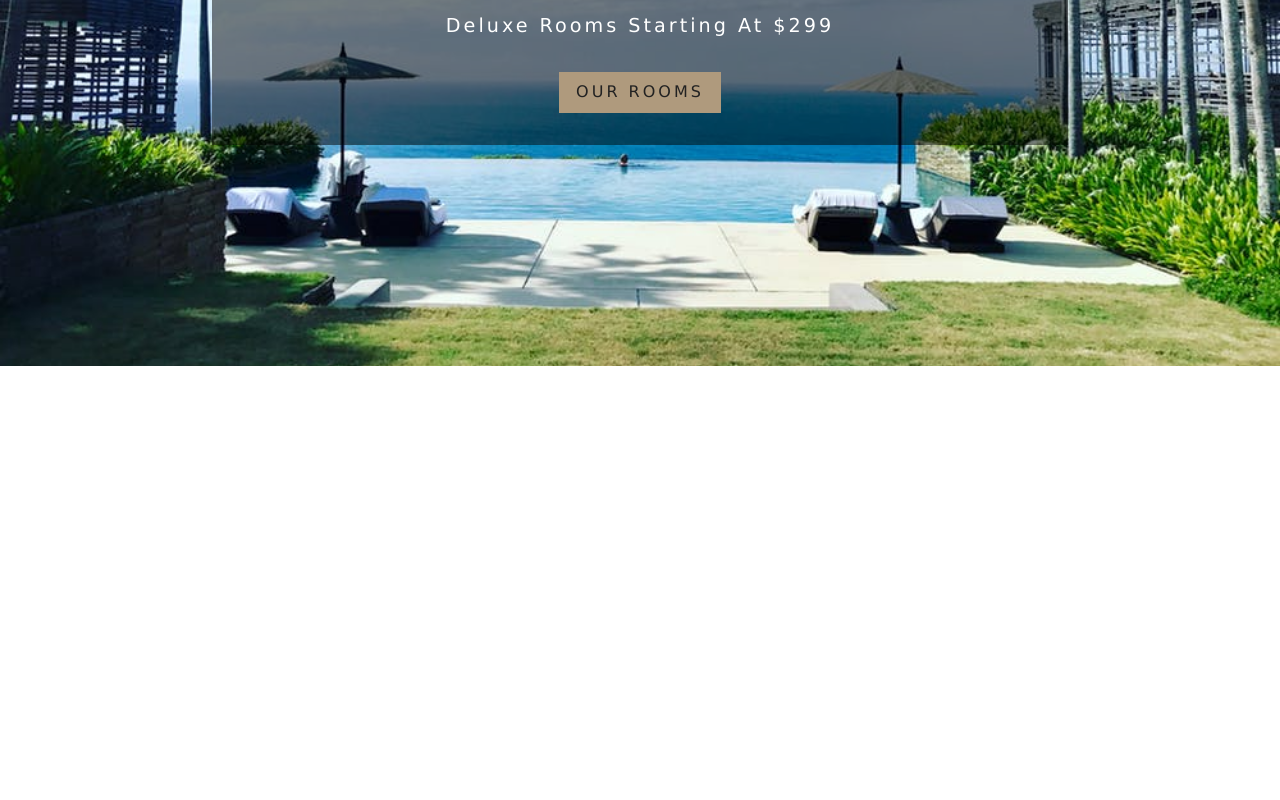
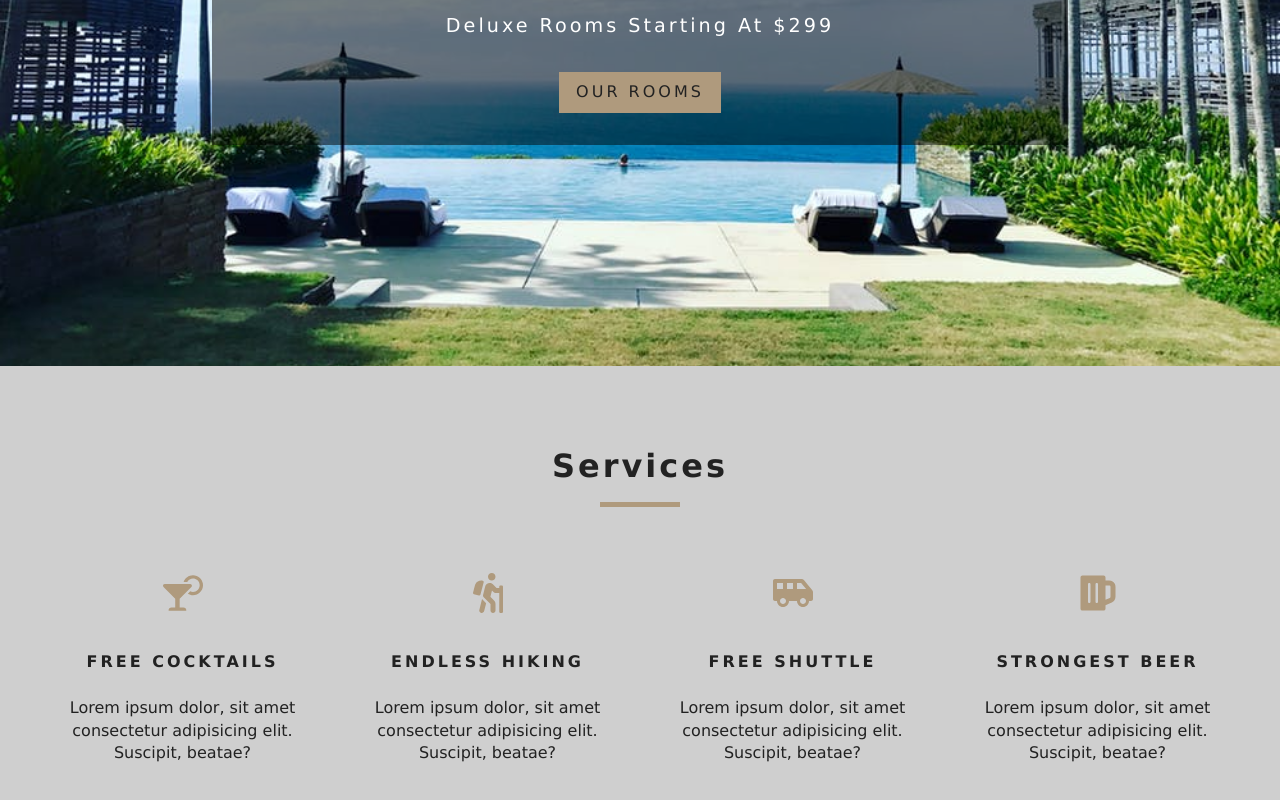
Before and after one commit to qw-0p/React-Beach-Resort, a React (Create React App) app: page / in a window 1280 px wide. Shown: the part 434-1234 px from the top of the page. Before the commit the page ends 800 px from the top, so only its background shows below. Built offline with nearby package versions, Linux system fonts and the light colour scheme.

Commit message:
created Services and Title component

```diff
--- a/src/App.css
+++ b/src/App.css
@@ -3,6 +3,7 @@
   padding: 0;
   box-sizing: border-box;
 }
+
 :root {
   --primaryColor: #af9a7d;
   --mainWhite: #fff;
@@ -15,6 +16,7 @@
   --lightShadow: 2px 5px 3px 0px rgba(0, 0, 0, 0.5);
   --darkShadow: 4px 10px 5px 0px rgba(0, 0, 0, 0.5);
 }
+
 /* globals */
 body {
   padding-top: 66px;
@@ -23,30 +25,36 @@
   font-family: Verdana, Geneva, Tahoma, sans-serif;
   line-height: 1.4;
 }
+
 h1 {
   font-size: 3em;
   line-height: 1;
   margin-bottom: 0.5em;
 }
+
 h2 {
   font-size: 2em;
   margin-bottom: 0.75em;
 }
+
 h3 {
   font-size: 1.5em;
   line-height: 1;
   margin-bottom: 1em;
 }
+
 h4 {
   font-size: 1.2em;
   line-height: 1.25;
   margin-bottom: 1.25em;
 }
+
 h5 {
   font-size: 1em;
   font-weight: bold;
   margin-bottom: 1.5em;
 }
+
 h6 {
   font-size: 1em;
   font-weight: bold;
@@ -65,20 +73,24 @@
   text-transform: uppercase;
   cursor: pointer;
 }
+
 .btn-primary:hover {
   background: transparent;
   color: var(--primaryColor);
 }
+
 .loading {
   text-transform: capitalize;
   text-align: center;
   margin-top: 3rem;
 }
+
 .error {
   text-align: center;
   text-transform: uppercase;
   margin: 2rem 0;
 }
+
 .empty-search {
   text-align: center;
   text-transform: capitalize;
@@ -86,6 +98,7 @@
   padding: 1rem;
   letter-spacing: var(--mainSpacing);
 }
+
 /* end of globals */
 /* Navbar */
 .navbar {
@@ -97,26 +110,31 @@
   background: var(--offWhite);
   z-index: 1;
 }
+
 .nav-header {
   display: flex;
   justify-content: space-between;
 }
+
 .nav-btn {
   background: transparent;
   border: none;
   cursor: pointer;
   outline: none;
 }
+
 .nav-icon {
   font-size: 1.5rem;
   color: var(--primaryColor);
 }
+
 .nav-links {
   height: 0;
   overflow: hidden;
   transition: var(--mainTransition);
   list-style-type: none;
 }
+
 .nav-links a {
   display: block;
   text-decoration: none;
@@ -128,6 +146,7 @@
   font-weight: 600;
   letter-spacing: var(--mainSpacing);
 }
+
 .nav-links a:hover {
   color: var(--primaryColor);
 }
@@ -135,25 +154,30 @@
 .show-nav {
   height: 100px;
 }
+
 @media screen and (min-width: 768px) {
   .nav-btn {
     display: none;
   }
+
   .nav-center {
     max-width: 1170px;
     margin: 0 auto;
     display: flex;
   }
+
   .nav-links {
     height: auto;
     display: flex;
     margin-left: 4rem;
   }
+
   .nav-links a {
     margin: 0 1rem;
     padding: 0.5rem 0;
   }
 }
+
 /* end of navbar */
 /* Hero */
 .defaultHero,
@@ -164,10 +188,12 @@
   align-items: center;
   justify-content: center;
 }
+
 .roomsHero {
   background-image: url("./images/room-2.jpeg");
   min-height: 60vh;
 }
+
 /* End of Hero */
 /* Banner */
 .banner {
@@ -179,63 +205,76 @@
   text-transform: capitalize;
   letter-spacing: var(--mainSpacing);
 }
+
 .banner h1 {
   font-size: 2.5rem;
 }
+
 .banner div {
   width: 10rem;
   height: 5px;
   background: var(--primaryColor);
   margin: 1.7rem auto;
 }
+
 .banner p {
   font-size: 1.2rem;
   margin-bottom: 2rem;
 }
+
 @media screen and (min-width: 576px) {
   .banner {
     padding: 2rem 3rem;
   }
+
   .banner h1 {
     font-size: 3rem;
   }
 }
+
 @media screen and (min-width: 992px) {
   .banner {
     padding: 2rem 6rem;
   }
+
   .banner h1 {
     font-size: 4rem;
   }
 }
+
 /* End of Banner */
 /* Title */
 .section-title {
   text-align: center;
   margin-bottom: 4rem;
 }
+
 .section-title h4 {
   font-size: 2rem;
   letter-spacing: var(--mainSpacing);
   text-transform: capitalize;
   margin-bottom: 1rem;
 }
+
 .section-title div {
   width: 5rem;
   height: 5px;
   margin: 0 auto;
   background: var(--primaryColor);
 }
+
 /* end of Title */
 
 /* services */
 .services {
   padding: 5rem 0;
 }
+
 .services {
   background: var(--darkGrey);
   text-align: center;
 }
+
 .services-center {
   width: 90vw;
   margin: 0 auto;
@@ -244,19 +283,24 @@
   grid-row-gap: 2rem;
   grid-column-gap: 50px;
 }
+
 .service span {
   display: inline-block;
   color: var(--primaryColor);
   font-size: 2.5rem;
   margin-bottom: 1.5rem;
 }
+
 .services h6 {
   letter-spacing: var(--mainSpacing);
+  text-transform: uppercase;
 }
+
 .services p {
   width: 80%;
   margin: 0 auto;
 }
+
 @media screen and (min-width: 992px) {
   .services-center {
     width: 95vw;
@@ -269,12 +313,14 @@
     width: 100%;
   }
 }
+
 /*end of services */
 /* featured rooms */
 
 .featured-rooms {
   padding: 5rem 0;
 }
+
 .featured-rooms-center {
   width: 80vw;
   margin: 0 auto;
@@ -283,24 +329,28 @@
   grid-row-gap: 2rem;
   grid-column-gap: 40px;
 }
+
 @media screen and (min-width: 776px) {
   .featured-rooms-center {
     width: 90vw;
     grid-template-columns: repeat(auto-fit, minmax(330px, 1fr));
   }
 }
+
 @media screen and (min-width: 992px) {
   .featured-rooms-center {
     width: 95vw;
     max-width: 1170px;
   }
 }
+
 /* end pf featured rooms */
 /* room */
 .room {
   box-shadow: var(--lightShadow);
   transition: var(--mainTransition);
 }
+
 .room:hover {
   box-shadow: var(--darkShadow);
 }
@@ -308,11 +358,13 @@
 .img-container {
   position: relative;
 }
+
 .img-container img {
   width: 100%;
   display: block;
   transition: var(--mainTransition);
 }
+
 .price-top {
   position: absolute;
   top: 0;
@@ -325,12 +377,14 @@
   text-align: center;
   transition: var(--mainTransition);
 }
+
 .price-top h6 {
   margin-bottom: 0;
   font-size: 0.9rem;
   font-weight: 300;
   letter-spacing: var(--mainSpacing);
 }
+
 .room-link {
   position: absolute;
   top: 50%;
@@ -338,18 +392,23 @@
   transform: scale(0);
   transition: all 0.3s linear;
 }
+
 .img-container:hover {
   background: rgba(0, 0, 0, 0.8);
 }
+
 .img-container:hover img {
   opacity: 0.3;
 }
+
 .img-container:hover .price-top {
   opacity: 0;
 }
+
 .img-container:hover .room-link {
   transform: translate(-50%, -50%) scale(1);
 }
+
 .room-info {
   background: var(--darkGrey);
   text-transform: capitalize;
@@ -358,12 +417,14 @@
   font-weight: 700;
   letter-spacing: var(--mainSpacing);
 }
+
 /* end of room  */
 /* single room*/
 
 .single-room {
   padding: 5rem 0 0 0;
 }
+
 .single-room-images {
   width: 80vw;
   margin: 0 auto;
@@ -372,27 +433,33 @@
   grid-row-gap: 2rem;
   grid-column-gap: 50px;
 }
+
 .single-room-images img {
   width: 100%;
   display: block;
 }
+
 .single-room-info {
   width: 80vw;
   display: grid;
   grid-template-columns: 1fr;
   margin: 2rem auto;
 }
+
 .desc,
 .info {
   margin: 1rem 0;
 }
+
 .desc h3 {
   text-transform: capitalize;
   letter-spacing: var(--mainSpacing);
 }
+
 .desc p {
   line-height: 1.5;
 }
+
 .info h3,
 .info h6 {
   text-transform: capitalize;
@@ -402,14 +469,17 @@
 .info h6 {
   font-weight: 300;
 }
+
 .room-extras {
   width: 80vw;
   margin: 0 auto 3rem auto;
 }
+
 .room-extras h6 {
   text-transform: capitalize;
   letter-spacing: var(--mainSpacing);
 }
+
 .extras {
   list-style-type: none;
   display: grid;
@@ -417,27 +487,33 @@
   grid-column-gap: 2rem;
   grid-row-gap: 1rem;
 }
+
 @media screen and (min-width: 992px) {
+
   .single-room-images,
   .single-room-info,
   .room-extras {
     width: 95vw;
     max-width: 1170px;
   }
+
   .single-room-info {
     display: grid;
     grid-template-columns: 1fr 1fr;
     grid-column-gap: 2rem;
   }
+
   .info {
     padding-left: 3rem;
   }
 }
+
 /* end of single room*/
 /* roomlist */
 .roomslist {
   padding: 5rem 0;
 }
+
 .roomslist-center {
   width: 80vw;
   margin: 0 auto;
@@ -452,17 +528,20 @@
     width: 90vw;
   }
 }
+
 @media screen and (min-width: 992px) {
   .roomslist-center {
     width: 95vw;
     max-width: 1170px;
   }
 }
+
 /* end of roomlist */
 /*  rooms fitler*/
 .filter-container {
   padding: 5rem 0;
 }
+
 .filter-form {
   width: 60vw;
   margin: 0 auto;
@@ -471,22 +550,27 @@
   grid-row-gap: 2rem;
   grid-column-gap: 40px;
 }
+
 .form-group {
   text-transform: capitalize;
 }
+
 .form-group label {
   display: block;
   letter-spacing: var(--mainSpacing);
   margin-bottom: 0.5rem;
 }
+
 .form-control {
   width: 100%;
   background: transparent;
   font-size: 1rem;
 }
+
 .size-inputs {
   display: flex;
 }
+
 .size-input {
   width: 40%;
   padding: 0.2rem;
@@ -494,20 +578,24 @@
   border-radius: 0.3rem;
   margin-right: 0.3rem;
 }
+
 .single-extra label {
   display: inline-block;
   font-size: 0.8rem;
   margin-left: 0.5rem;
 }
+
 @media screen and (min-width: 776px) {
   .filter-form {
     width: 70vw;
   }
 }
+
 @media screen and (min-width: 992px) {
   .filter-form {
     width: 95vw;
     max-width: 1170px;
   }
 }
+
 /* end of rooms fitler*/
--- /dev/null
+++ b/src/componennts/Services.js
@@ -0,0 +1,52 @@
+import React, {Component} from 'react';
+import {FaCocktail, FaHiking, FaShuttleVan, FaBeer} from 'react-icons/fa';
+import Title from './Title';
+
+export default class Services extends Component {
+    state = {
+        services: [
+            {
+                icon: <FaCocktail />,
+                title: 'free cocktails',
+                info:
+                    'Lorem ipsum dolor, sit amet consectetur adipisicing elit. Suscipit, beatae?',
+            },
+            {
+                icon: <FaHiking />,
+                title: 'Endless Hiking',
+                info:
+                    'Lorem ipsum dolor, sit amet consectetur adipisicing elit. Suscipit, beatae?',
+            },
+            {
+                icon: <FaShuttleVan />,
+                title: 'Free shuttle',
+                info:
+                    'Lorem ipsum dolor, sit amet consectetur adipisicing elit. Suscipit, beatae?',
+            },
+            {
+                icon: <FaBeer />,
+                title: 'Strongest Beer',
+                info:
+                    'Lorem ipsum dolor, sit amet consectetur adipisicing elit. Suscipit, beatae?',
+            },
+        ],
+    };
+    render() {
+        return (
+            <section className="services">
+                <Title title="services" />
+                <div className="services-center">
+                    {this.state.services.map((item, index) => {
+                        return (
+                            <article key={index} className="service">
+                                <span>{item.icon}</span>
+                                <h6>{item.title}</h6>
+                                <p>{item.info}</p>
+                            </article>
+                        );
+                    })}
+                </div>
+            </section>
+        );
+    }
+}
--- /dev/null
+++ b/src/componennts/Title.js
@@ -0,0 +1,10 @@
+import React from 'react';
+
+export default function Title({title}) {
+    return (
+        <div className="section-title">
+            <h4>{title}</h4>
+            <div />
+        </div>
+    );
+}
--- a/src/pages/Home.js
+++ b/src/pages/Home.js
@@ -2,9 +2,11 @@
 import Hero from '../componennts/Hero';
 import Banner from '../componennts/Banner';
 import {Link} from 'react-router-dom';
+import Services from '../componennts/Services';
 
 export default function Home() {
     return (
+        <>
             <Hero hero="defaultHero">
                 <Banner
                     title="luxurious rooms"
@@ -15,5 +17,7 @@
                     </Link>
                 </Banner>
             </Hero>
+            <Services />
+        </>
     );
 }
```
Lines whose indentation alone changed are shown as unchanged.
